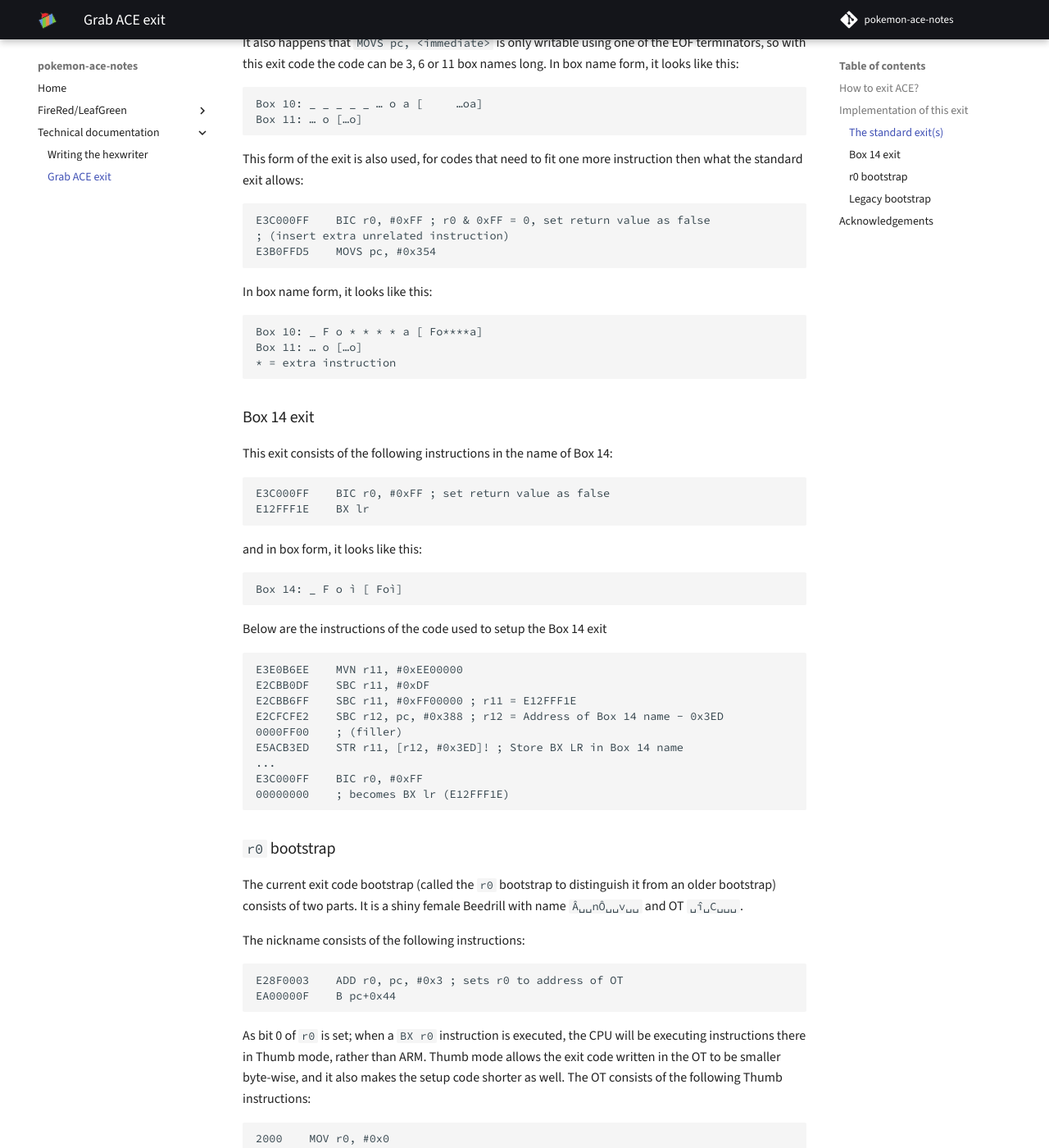
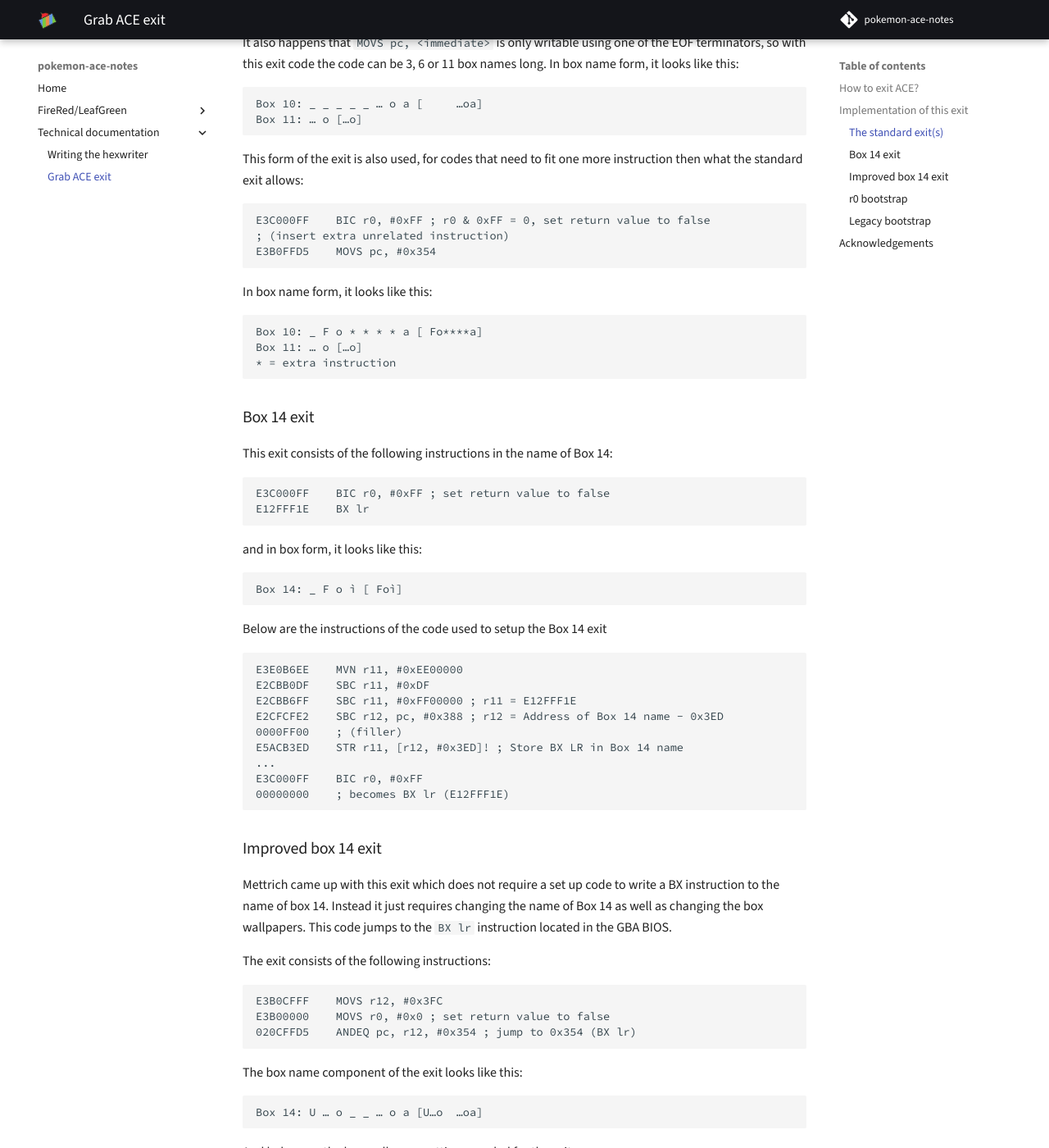
Before and after one commit to pomeg-letterbombers/pokemon-ace-notes, an MkDocs documentation site: the page built from docs/technical-documentation/grab-ace-exit.md, in a window 1280 px wide and 1400 px high, scrolled down 1821 px. Shown: the whole window at 82% size. Built offline with MkDocs 1.6.1 and Material for MkDocs 9.7.7, drawn with Linux system fonts in a browser that asks for light colours; comment, search, counter and statistics services are not loaded; some of the changed text lies outside the part shown.

Commit message:
Add improved box 14 exit

````diff
--- a/docs/technical-documentation/grab-ace-exit.md
+++ b/docs/technical-documentation/grab-ace-exit.md
@@ -87,7 +87,7 @@ Box 11: … o	[…o]
 This form of the exit is also used, for codes that need to fit one more instruction then what the standard exit allows:
 
 ```
-E3C000FF	BIC r0, #0xFF ; r0 & 0xFF = 0, set return value as false
+E3C000FF	BIC r0, #0xFF ; r0 & 0xFF = 0, set return value to false
 ; (insert extra unrelated instruction)
 E3B0FFD5	MOVS pc, #0x354
 ```
@@ -105,7 +105,7 @@ Box 11: … o	[…o]
 This exit consists of the following instructions in the name of Box 14:
 
 ```
-E3C000FF	BIC r0, #0xFF ; set return value as false
+E3C000FF	BIC r0, #0xFF ; set return value to false
 E12FFF1E	BX lr
 ```
 
@@ -128,6 +128,31 @@ E5ACB3ED	STR r11, [r12, #0x3ED]! ; Store BX LR in Box 14 name
 E3C000FF    BIC r0, #0xFF
 00000000    ; becomes BX lr (E12FFF1E)
 ```
+
+### Improved box 14 exit
+
+Mettrich came up with this exit which does not require a set up code to write a BX instruction to the name of box 14.
+Instead it just requires changing the name of Box 14 as well as changing the box wallpapers.
+This code jumps to the `BX lr` instruction located in the GBA BIOS.
+
+The exit consists of the following instructions:
+
+```
+E3B0CFFF    MOVS r12, #0x3FC
+E3B00000    MOVS r0, #0x0 ; set return value to false
+020CFFD5    ANDEQ pc, r12, #0x354 ; jump to 0x354 (BX lr)
+```
+
+The box name component of the exit looks like this:
+
+```
+Box 14: U … o _ _ … o a	[U…o  …oa]
+```
+
+And below are the box wallpaper settings needed for the exit:
+
+- Box 1: STARS (0x0C)
+- Box 2: DESERT (0x02)
 
 ### `r0` bootstrap
 
@@ -218,3 +243,4 @@ Which is interpreted as:
 - [E-Sh4rk](https://mlaurent.ovh/) for his [CodeGenerator](https://e-sh4rk.github.io/CodeGenerator/) which was used to create many of the box name codes
 - [RETIRE](https://youtube.com/@RETIREglitch) for suggesting a better way to jump to a return address in Thumb (`POP {pc}`)
 - [デテロニー](https://www.youtube.com/@detelony) for the [Japanese FR/LG ACE setup](https://www.youtube.com/watch?v=i9d4AyI2l1A) which also convinced me to use `POP {pc}`.
+- Mettrich on the Glitch City Research Institute Discord server for creating the improved box 14 exit.
--- a/mkdocs.yml
+++ b/mkdocs.yml
@@ -8,6 +8,7 @@ nav:
   - FireRed/LeafGreen:
     - Exit codes:
       - Box 14 exit code: frlg/exit-codes/box-14-exit.md
+      - Improved box 14 exit code: frlg/exit-codes/improved-box-14-exit.md
       - Exit code bootstrap: frlg/exit-codes/exit-code-bootstrap.md
     - Complex payloads:
       - Hexwriter: frlg/complex-payloads/hex-writer.md
````
Also changed, not shown: docs/frlg/exit-codes/improved-box-14-exit.md (added, +56 -0 lines).
